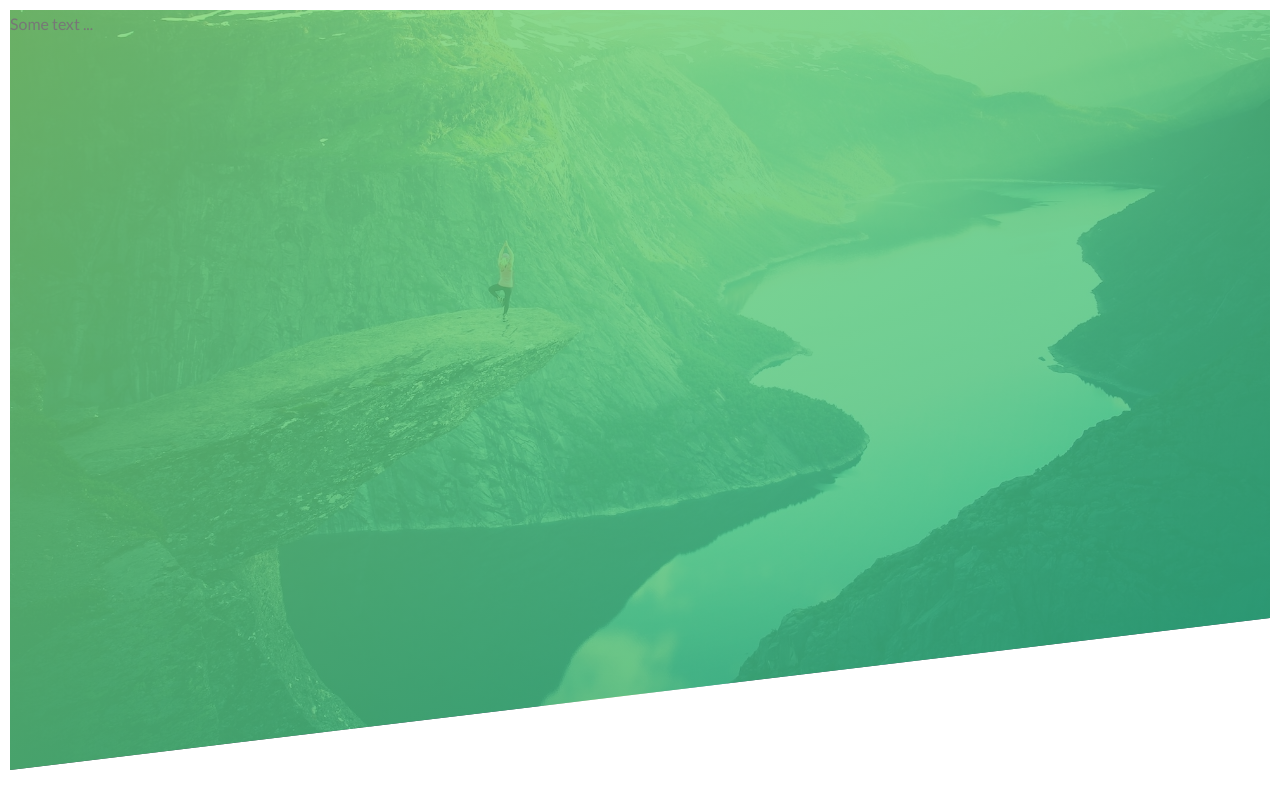
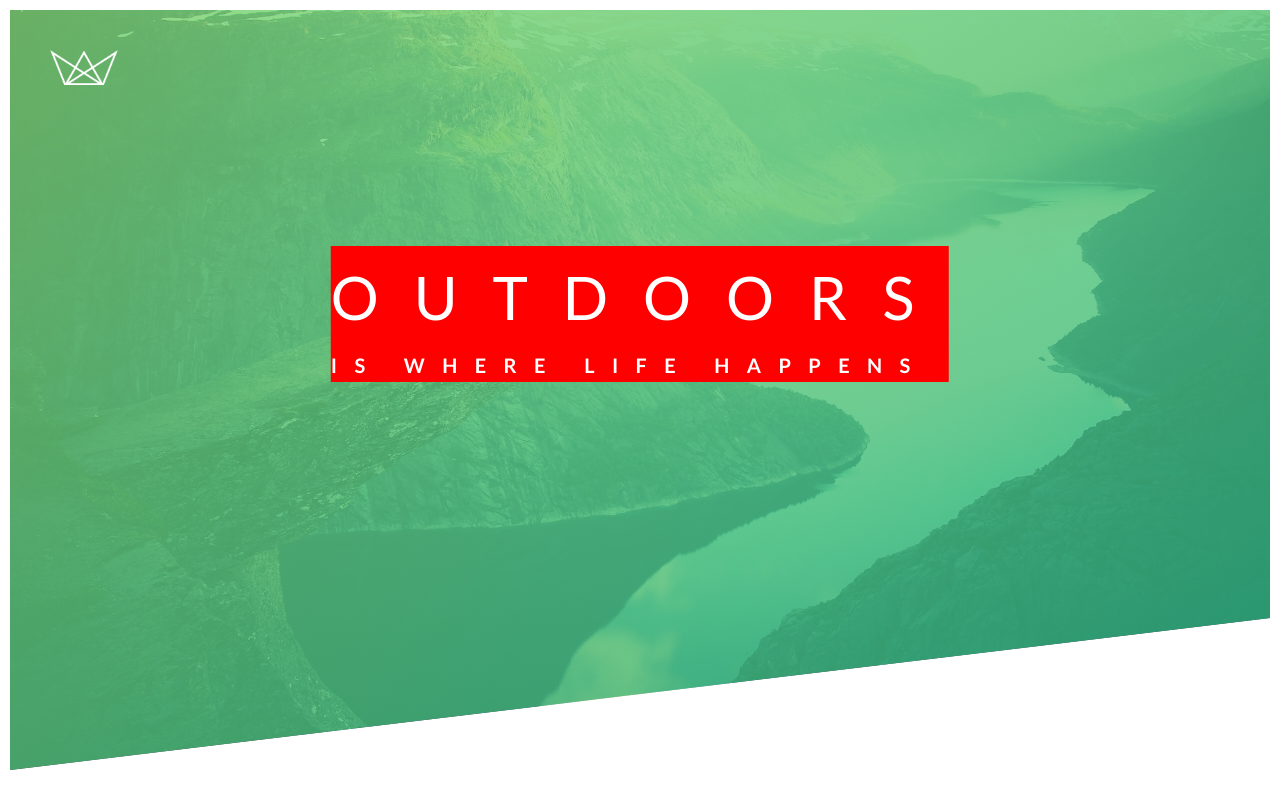
Before and after one commit to seanarch/adv-css-1, a plain HTML site: page Natours/index.html in a window 1280 px wide. Drawn offline with Linux system fonts and the light colour scheme.

Commit message:
Building header, text box position

```diff
--- a/Natours/css/style.css
+++ b/Natours/css/style.css
@@ -21,12 +21,53 @@ body {
   height: 95vh;
   background-image: linear-gradient(
       to right bottom,
-      rgba(128, 214, 113, 0.8),
-      rgba(40, 180, 133, 0.8)
+      rgba(126, 213, 111, 0.8),
+      rgba(40, 180, 131, 0.8)
     ),
     url(../img/hero.jpg);
   background-size: cover;
   background-position: top;
+  position: relative;
 
   clip-path: polygon(0 0, 100% 0, 100% 80%, 0 100%);
+  /* triangle
+  clip-path: polygon(0 100%, 50% 0, 100% 100%, 0 100%); */
+  /* https://bennettfeely.com/clippy/ */
+
+  .logo-box {
+    position: absolute;
+    top: 40px;
+    left: 40px;
+  }
+
+  .logo {
+    height: 35px;
+  }
+
+  .text-box {
+    position: absolute;
+    top: 40%;
+    left: 50%;
+    transform: translate(-50%, -50%);
+    background-color: red;
+  }
+
+  .heading-primary {
+    color: #ffffff;
+    text-transform: uppercase;
+  }
+
+  .heading-primary-main {
+    display: block;
+    font-size: 60px;
+    font-weight: 500;
+    letter-spacing: 35px;
+  }
+
+  .heading-primary-sub {
+    display: block;
+    font-size: 20px;
+    font-weight: 700;
+    letter-spacing: 17.4px;
+  }
 }
--- a/Natours/index.html
+++ b/Natours/index.html
@@ -15,6 +15,17 @@
     <title>Natours | Exciting tours for adventurous people</title>
   </head>
   <body>
-    <header class="header">Some text ...</header>
+    <header class="header">
+      <div class="logo-box">
+        <img src="img/logo-white.png" alt="Logo" class="logo" />
+      </div>
+
+      <div class="text-box">
+        <h1 class="heading-primary">
+          <span class="heading-primary-main"> OUTDOORS </span>
+          <span class="heading-primary-sub"> is where life happens </span>
+        </h1>
+      </div>
+    </header>
   </body>
 </html>
```
